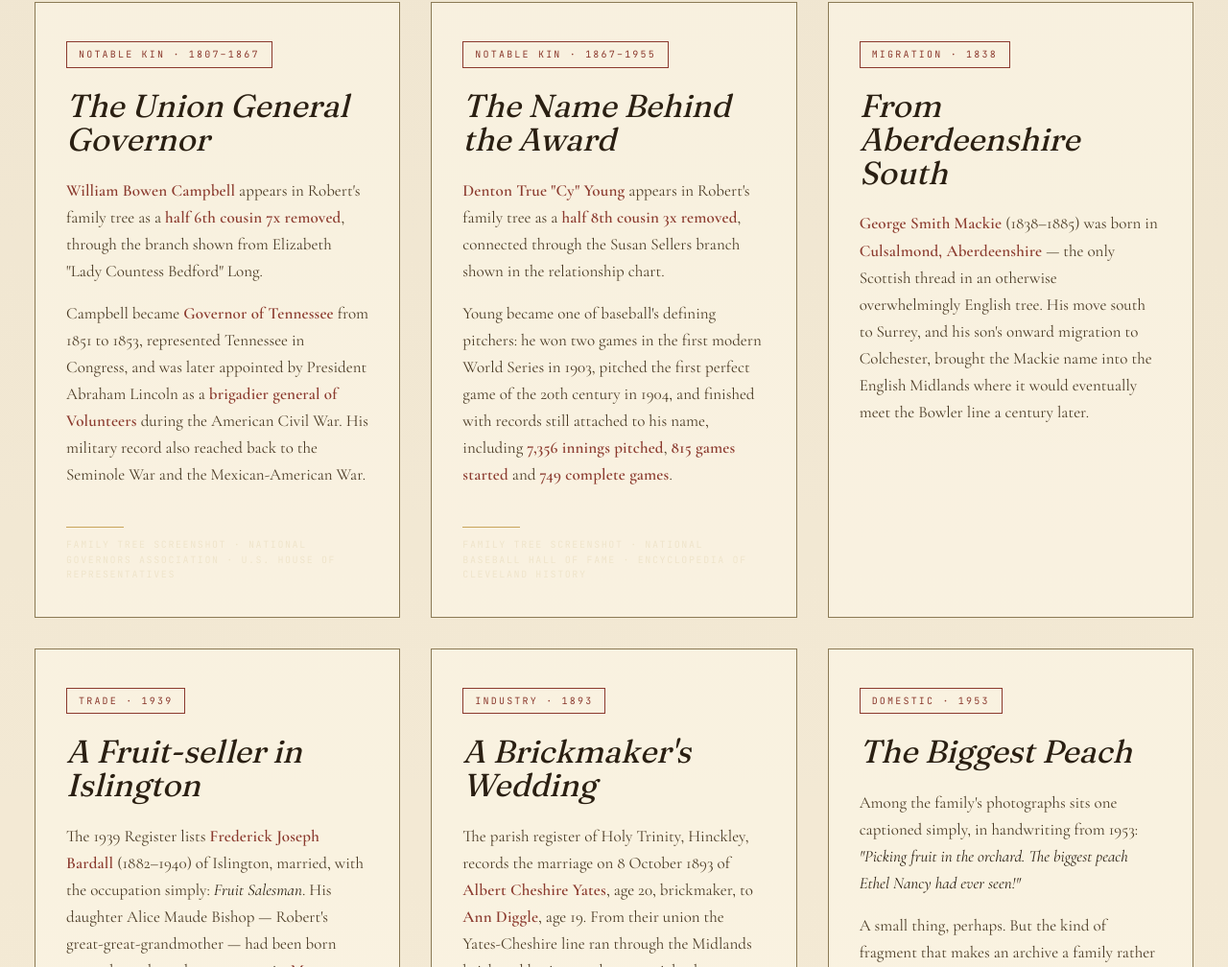
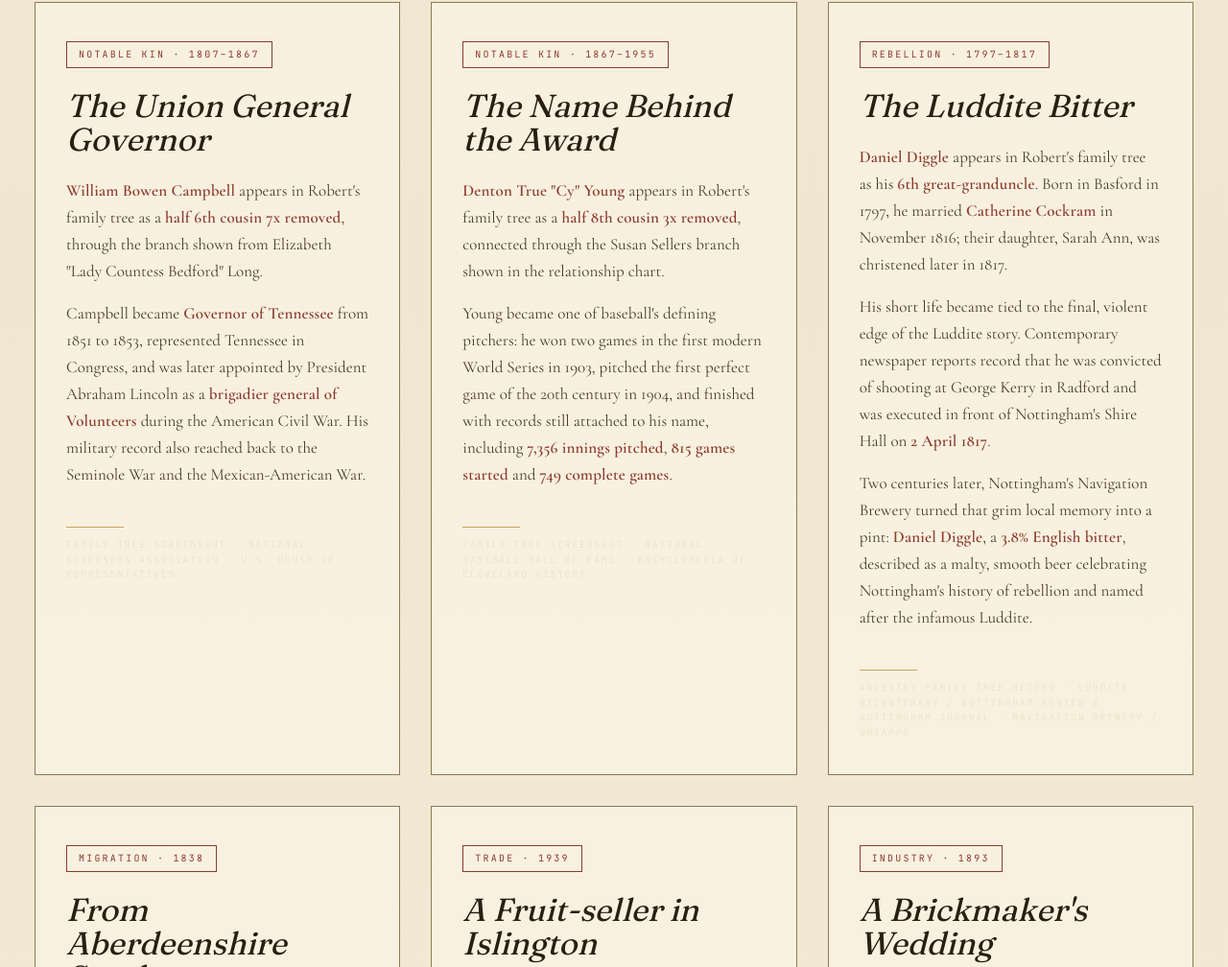
Before and after one commit to robbowler/Family-History, a plain HTML site: page bowler-family-archive.html in a window 1280 px wide. Shown: the part 6673-7681 px from the top of the page at 96% size. Drawn offline with nearby package versions, Linux system fonts and the light colour scheme.

Commit message:
added daniel diggle to notable name

```diff
--- a/bowler-family-archive.html
+++ b/bowler-family-archive.html
@@ -2091,7 +2091,7 @@ section { padding: 100px 36px; position: relative; }
   <div class="section-head">
     <span class="section-num">§ III</span>
     <h2 class="section-title">Stories from the Record</h2>
-    <p class="section-sub">Eight lives that deserve more than a date.</p>
+    <p class="section-sub">Lives and stories that deserve more than a date.</p>
   </div>
 
   <div class="stories-grid">
@@ -2151,6 +2151,22 @@ section { padding: 100px 36px; position: relative; }
       <div class="story-foot">
         <span class="story-line"></span>
         <span class="story-cite">Family tree screenshot · National Baseball Hall of Fame · Encyclopedia of Cleveland History</span>
+      </div>
+    </article>
+
+
+
+    <article class="story">
+      <div class="story-tag">Rebellion · 1797–1817</div>
+      <h3 class="story-title">The Luddite Bitter</h3>
+      <div class="story-body">
+        <p><strong>Daniel Diggle</strong> appears in Robert's family tree as his <strong>6th great-granduncle</strong>. Born in Basford in 1797, he married <strong>Catherine Cockram</strong> in November 1816; their daughter, Sarah Ann, was christened later in 1817.</p>
+        <p>His short life became tied to the final, violent edge of the Luddite story. Contemporary newspaper reports record that he was convicted of shooting at George Kerry in Radford and was executed in front of Nottingham's Shire Hall on <strong>2 April 1817</strong>.</p>
+        <p>Two centuries later, Nottingham's Navigation Brewery turned that grim local memory into a pint: <strong>Daniel Diggle</strong>, a <strong>3.8% English bitter</strong>, described as a malty, smooth beer celebrating Nottingham's history of rebellion and named after the infamous Luddite.</p>
+      </div>
+      <div class="story-foot">
+        <span class="story-line"></span>
+        <span class="story-cite">Ancestry family tree record · Luddite Bicentenary / Nottingham Review &amp; Nottingham Journal · Navigation Brewery / Untappd</span>
       </div>
     </article>
 
```
Also changed, not shown: index.html (+17 -1 lines).
